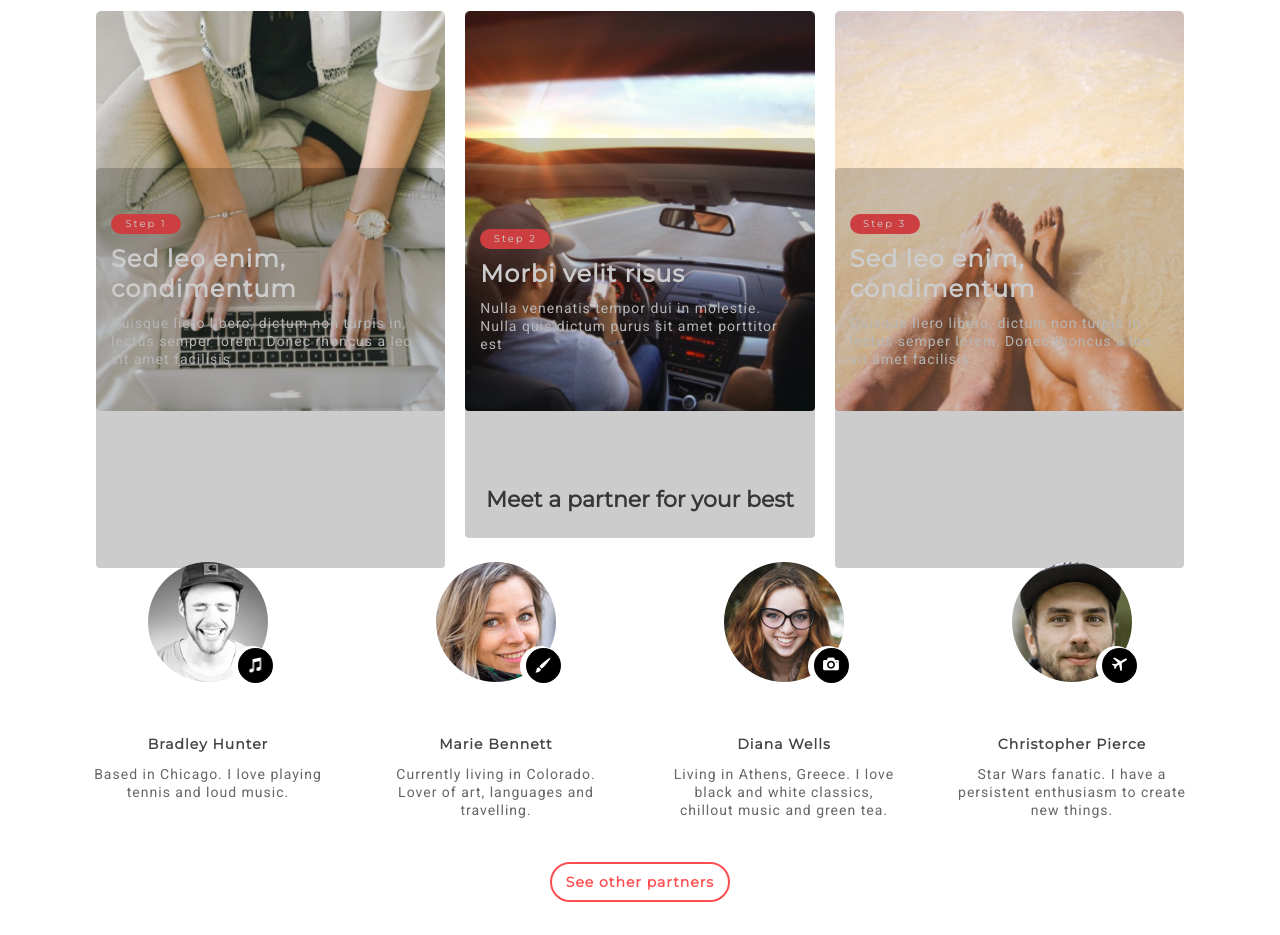
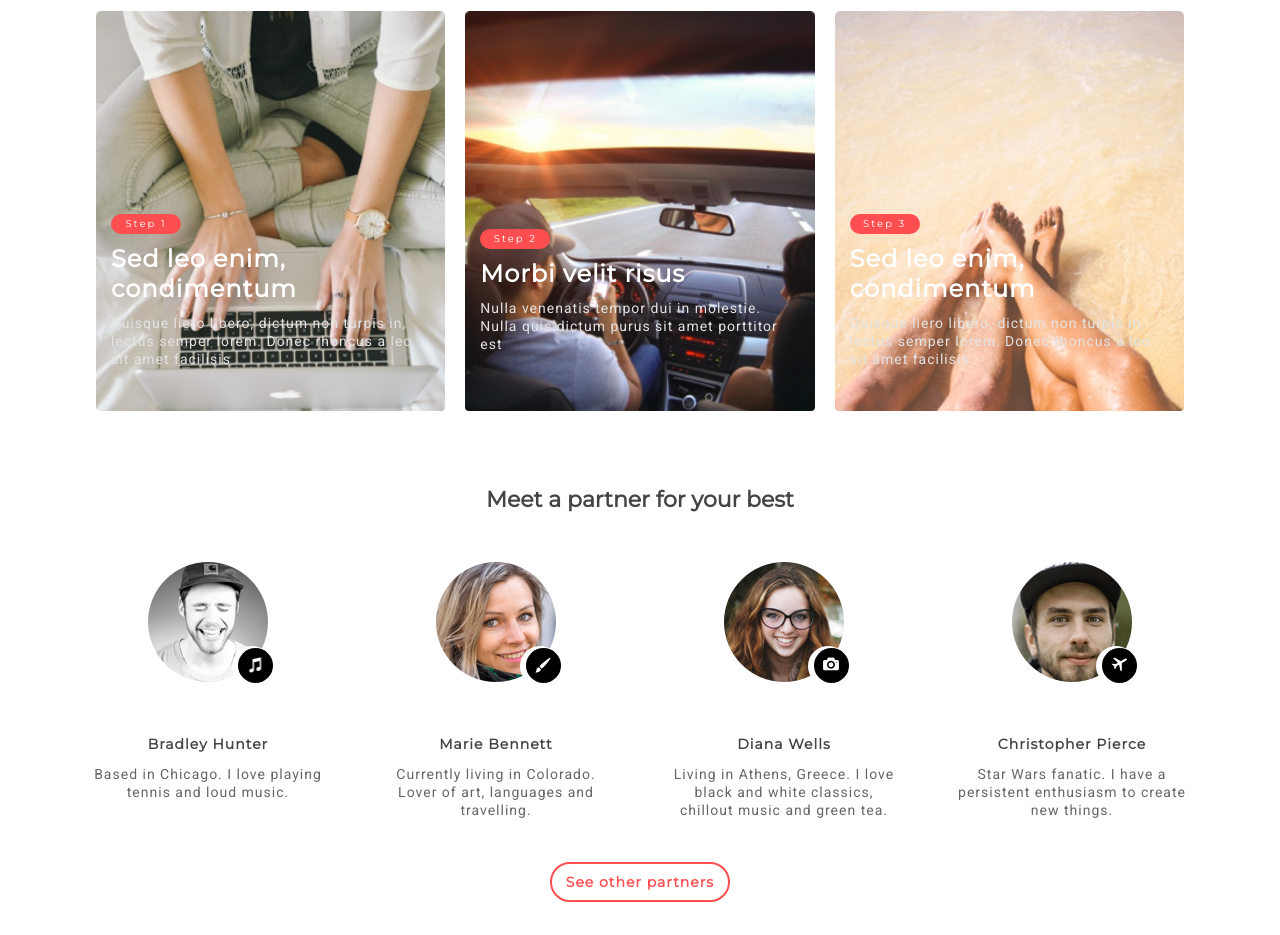
Before and after one commit to danielcomriebell/morty-assignment, an Angular app in the folder morty-assignment/: page / in a window 1280 px wide. Shown: the part 940-1875 px from the top of the page. Built offline with nearby package versions, Linux system fonts and the light colour scheme.

Commit message:
Final Change

```diff
--- a/morty-assignment/src/app/cards/cards.component.html
+++ b/morty-assignment/src/app/cards/cards.component.html
@@ -9,7 +9,6 @@
       <p class="card-headline">{{card.title}}</p>
       <p class="card-description">{{card.description}}</p>
     </div>
-    <div class="mask"></div>
   </div>
 
 </div>
--- a/morty-assignment/src/app/cards/cards.component.scss
+++ b/morty-assignment/src/app/cards/cards.component.scss
@@ -49,13 +49,6 @@
 .card-headline{
   @include card-headline();
 }
-
 .card-description{
   @include card-description();
 }
-
-.mask{
-  @include mask();
-  margin-top: -27px;
-  border-radius: 4px;
-}
```
